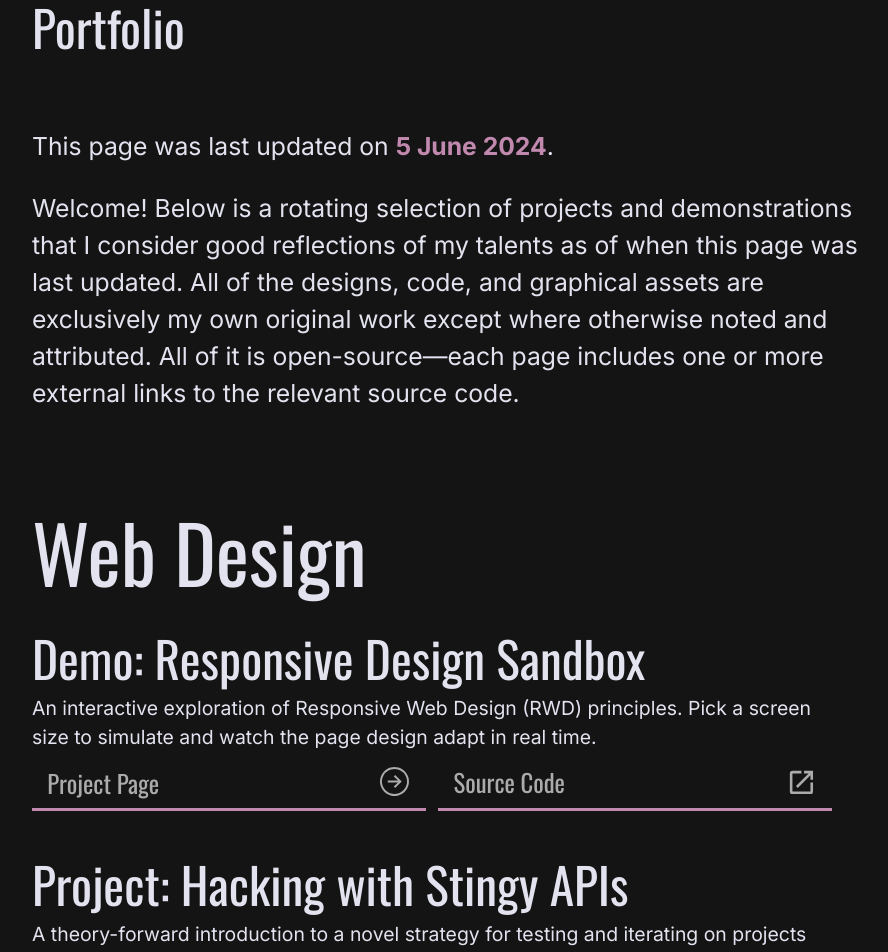
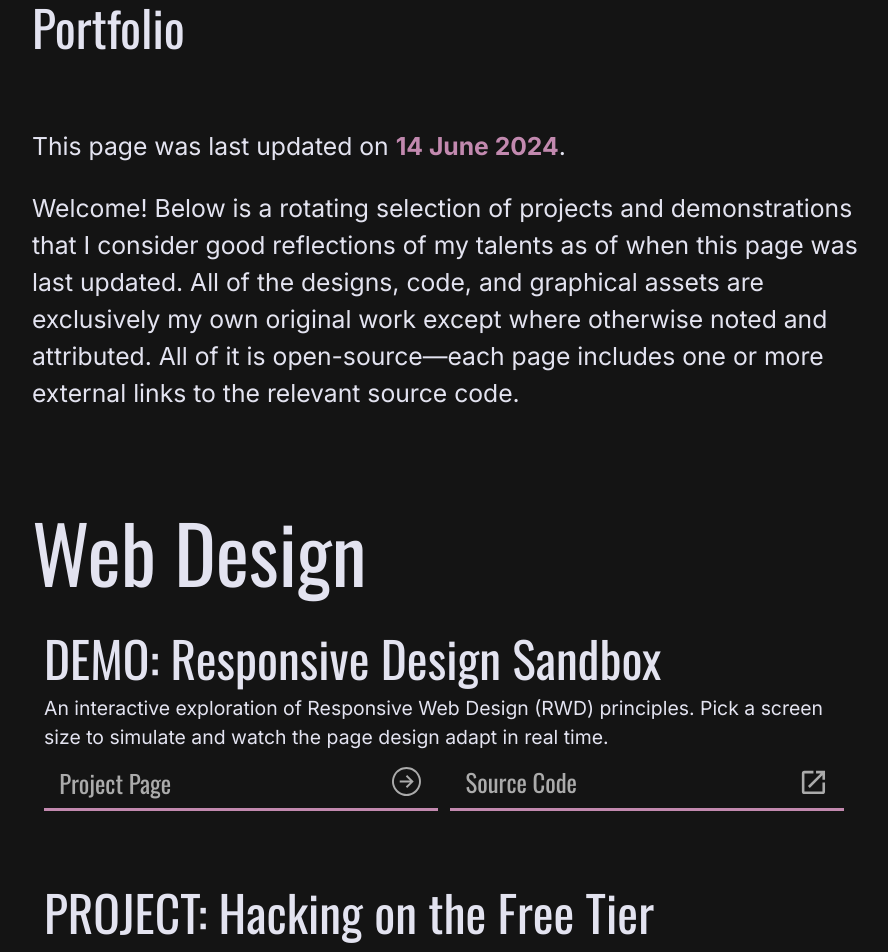
Before and after one commit to mhowen/mhowen.github.io, a Vue app: page /projects in a window 1280 px wide. Shown: the part 300-1252 px from the top of the page, without its empty margins (0-888 px from the left). Built offline with nearby package versions, Linux system fonts and the light colour scheme.

Commit message:
adjust list spacing for hierarchical emphasis

```diff
--- a/src/views/ProjectsView.vue
+++ b/src/views/ProjectsView.vue
@@ -11,7 +11,7 @@ import RouterButton from '@/components/RouterButton.vue';
       </h1>
       <p class="mb-l">
         This page was last updated on
-        <span class="clr-accent-soft fw-700">5 June 2024</span>.
+        <span class="clr-accent-soft fw-700">14 June 2024</span>.
       </p>
       <p class="mb-l">
         Welcome! Below is a rotating selection of projects and demonstrations
@@ -47,7 +47,7 @@ import RouterButton from '@/components/RouterButton.vue';
       <div class="project">
         <h3 class="project__title">
           <span class="project__title__type">Project:</span>
-          Hacking with Stingy APIs
+          Hacking on the Free Tier
         </h3>
         <p class="project__desc">
           A theory-forward introduction to a novel strategy for testing and
@@ -89,12 +89,16 @@ import RouterButton from '@/components/RouterButton.vue';
   margin-bottom: var(--step-4);
 }
 .project {
+  margin-inline-start: var(--gap-m);
+  margin-bottom: var(--step-3);
   max-width: 50rem;
-  margin-bottom: var(--gap-xxl);
 }
 .project__title,
 .project__desc {
   margin-bottom: var(--gap-s);
+}
+.project__title__type {
+  text-transform: uppercase;
 }
 .project__links {
   display: flex;
```
